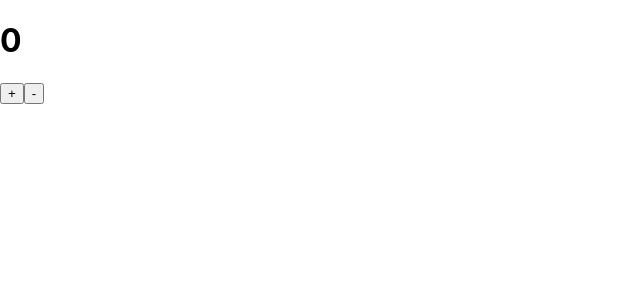
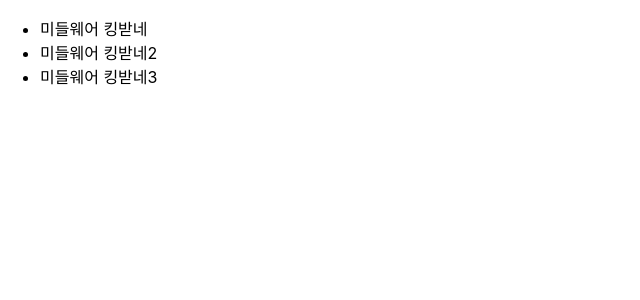
Before and after one commit to herrakam/redux-middleware, a React (Create React App) app: page / in a window 1280 px wide. Shown: the top 300 px of the page, without its empty margins (0-640 px from the left). Built offline with nearby package versions, Linux system fonts and the light colour scheme.

Commit message:
PostList 구현

```diff
--- a/src/App.js
+++ b/src/App.js
@@ -1,7 +1,8 @@
 import CounterContainer from "./containers/CounterContainer";
+import PostListContainer from "./containers/PostListContainer";
 
 function App() {
-  return <CounterContainer></CounterContainer>;
+  return <PostListContainer></PostListContainer>;
 }
 
 export default App;
--- /dev/null
+++ b/src/components/PostList.js
@@ -0,0 +1,27 @@
+// import React from "react";
+
+// function PostList({ posts }) {
+//   return (
+//     <ul>
+//       {posts.map((post) => (
+//         <li key={post.id}>{post.title}</li>
+//       ))}
+//     </ul>
+//   );
+// }
+
+// export default PostList;
+
+import React from "react";
+
+function PostList({ posts }) {
+  return (
+    <ul>
+      {posts.map((post) => (
+        <li key={post.id}>{post.title}</li>
+      ))}
+    </ul>
+  );
+}
+
+export default PostList;
--- /dev/null
+++ b/src/containers/PostListContainer.js
@@ -0,0 +1,42 @@
+// import React, { useEffect } from "react";
+// import { useSelector, useDispatch } from "react-redux";
+// import PostList from "../components/PostList";
+// import { getPosts } from "../modules/posts";
+
+// function PostListContainer() {
+//   const { data, loading, error } = useSelector((state) => state.posts.posts);
+//   const dispatch = useDispatch();
+//   useEffect(() => {
+//     dispatch(getPosts());
+//   }, [dispatch]); // 규칙상 넣었음, dispatch 안넣어도 작동에는 영향 x
+
+//   if (loading) return <div>로딩중...</div>;
+//   if (error) return <div>에러 발생</div>;
+//   if (!data) return null;
+
+//   return <PostList posts={data}></PostList>;
+// }
+
+// export default PostListContainer;
+
+import React, { useEffect } from "react";
+import { useSelector, useDispatch } from "react-redux";
+import PostList from "../components/PostList";
+import { getPosts } from "../modules/posts";
+
+function PostListContainer() {
+  const { data, loading, error } = useSelector((state) => state.posts.posts);
+  const dispatch = useDispatch();
+
+  // 컴포넌트 마운트 후 포스트 목록 요청
+  useEffect(() => {
+    dispatch(getPosts());
+  }, [dispatch]);
+
+  if (loading) return <div>로딩중...</div>;
+  if (error) return <div>에러 발생!</div>;
+  if (!data) return null;
+  return <PostList posts={data} />;
+}
+
+export default PostListContainer;
```
